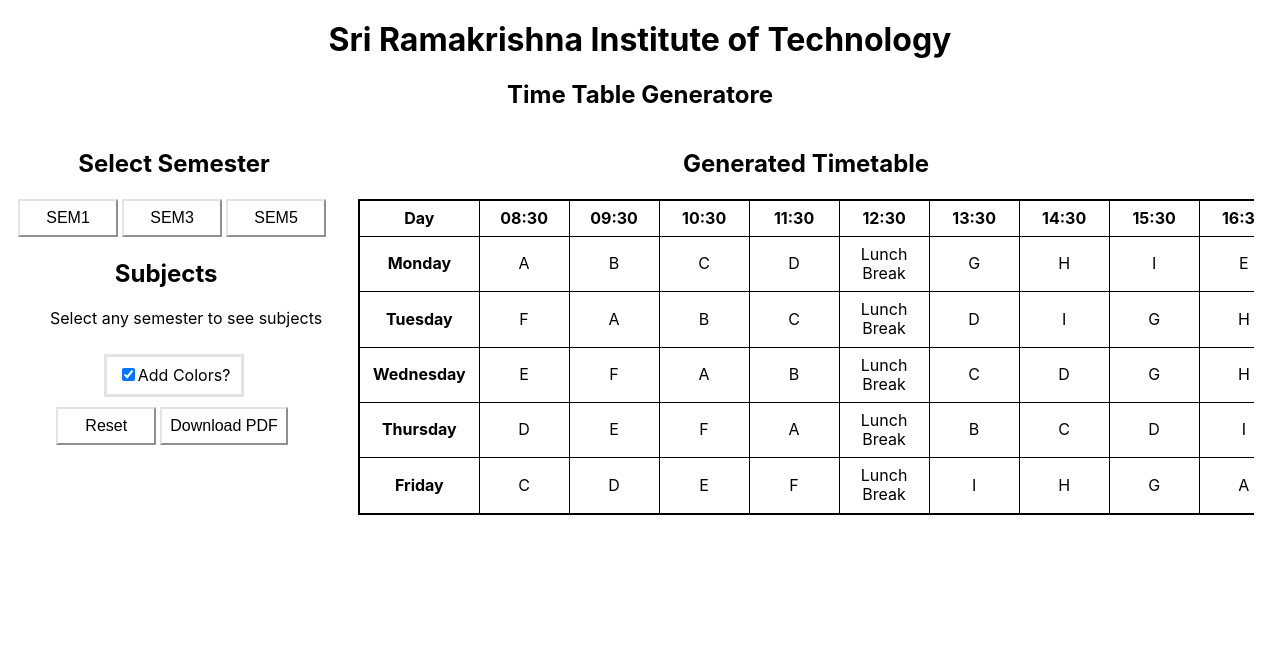
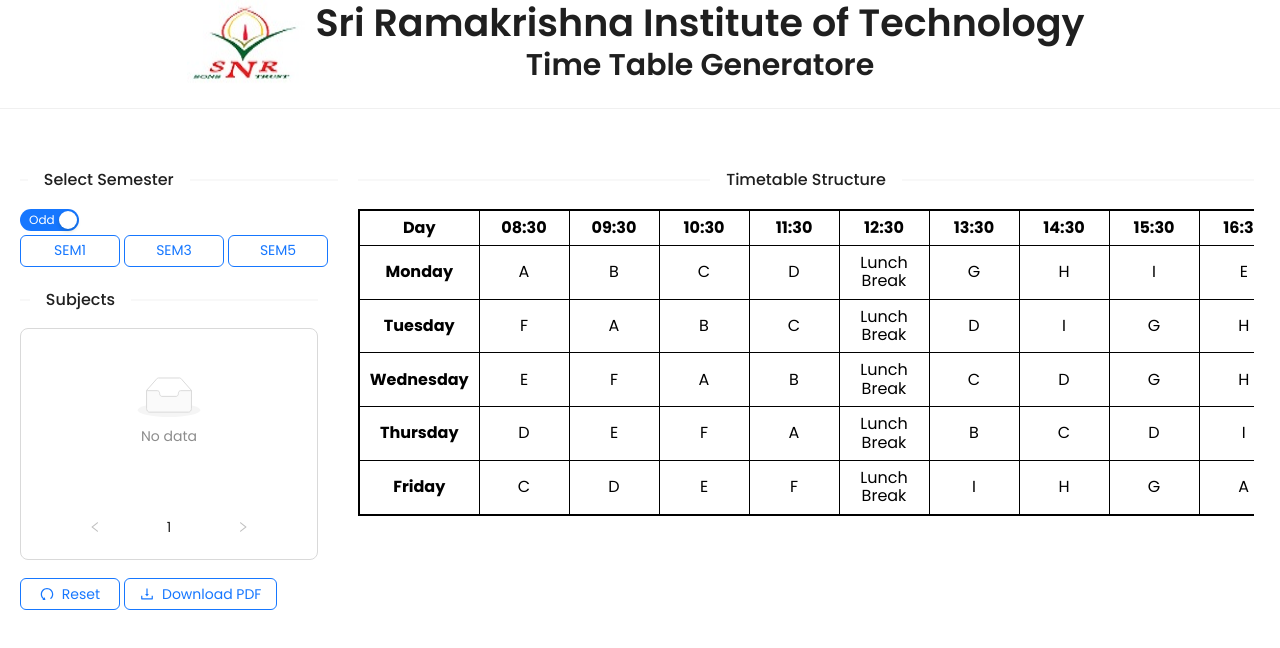
Before and after one commit to Ruthesh-Muniraj/time-table-react, a React (Create React App) app: page / in a window 1280 px wide. Shown: the top 648 px of the page. Built offline with nearby package versions, Linux system fonts and the light colour scheme; the HTML template or start-up script is replaced by a standard one.

Commit message:
new Ui and Download PDF is

```diff
--- a/package.json
+++ b/package.json
@@ -6,6 +6,9 @@
     "@testing-library/jest-dom": "^5.16.5",
     "@testing-library/react": "^13.4.0",
     "@testing-library/user-event": "^13.5.0",
+    "antd": "^5.2.3",
+    "html2canvas": "^1.4.1",
+    "jspdf": "^2.5.1",
     "react": "^18.2.0",
     "react-dom": "^18.2.0",
     "react-scripts": "5.0.1",
--- a/src/App.js
+++ b/src/App.js
@@ -1,76 +1,140 @@
 import React from "react";
 import { courses, schools } from "./constant/data";
+import "antd/dist/reset.css";
+import { Button, Col, Divider, List, Row, Switch, Typography } from "antd";
+import { UndoOutlined, DownloadOutlined } from "@ant-design/icons";
+import html2canvas from "html2canvas";
+import { jsPDF } from "jspdf";
+
 function App() {
   const [semesters, setSemesters] = React.useState([]);
   const [selectedSemester, setSelectedSemester] = React.useState([]);
+  const [isOdd, setIsOdd] = React.useState(true);
 
   const clear = () => {
     setSelectedSemester([]);
-  }
+  };
   React.useEffect(() => {
     const entries = Object.entries(schools);
-    setSemesters(entries)
+    setSemesters(entries);
   }, []);
+
+  function printDocument() {
+    const input = document.getElementById("preview");
+    html2canvas(input, {
+      width: 1200,
+      height: 1200,
+    }).then((canvas) => {
+      const imgData = canvas.toDataURL("image/png");
+      const pdf = new jsPDF();
+      pdf.addImage(imgData, "JPEG", 6, 40, 220, 190);
+      // pdf.output('dataurlnewwindow');
+      pdf.save("timetable.pdf");
+    });
+  }
 
   return (
     <div className="App">
-      <h1>Sri Ramakrishna Institute of Technology</h1>
-      <h2>Time Table Generatore</h2>
+      <Row justify="center" gutter={[16, 16]}>
+        <img src="snr-logo.jpeg" alt="" />
+        <Col>
+          <Typography.Title level={1} style={{ margin: 0 }}>
+            Sri Ramakrishna Institute of Technology
+          </Typography.Title>
+          <Typography.Title level={2} style={{ margin: 0 }}>
+            Time Table Generatore
+          </Typography.Title>
+        </Col>
+      </Row>
+      <Divider />
+      <br />
       <div id="wrapper">
         <div id="controls">
-          <h2>Select Semester</h2>
+          <Divider orientation="left">Select Semester</Divider>
           <div id="school-tabs" className="buttons">
+            <Switch
+              checked={isOdd}
+              checkedChildren="Odd"
+              unCheckedChildren="Evre"
+              onChange={() => {
+                setIsOdd(!isOdd);
+                setSelectedSemester([]);
+              }}
+            />
+            <br />
             {semesters &&
               semesters.map((semester) => {
+                const sem = semester[0].split("SEM").slice(1).join("");
+                if (isOdd && sem % 2 !== 0) {
                   return (
-                  <button
+                    <Button
+                      type={"primary"}
+                      ghost={selectedSemester === semester ? false : true}
                       onClick={() => setSelectedSemester(semester)}
                       key={semester[0]}
                     >
                       {semester[0]}
-                  </button>
+                    </Button>
                   );
+                } else if (!isOdd && sem % 2 === 0) {
+                  return (
+                    <Button
+                      type={
+                        selectedSemester === semester ? "primary" : "default"
+                      }
+                      onClick={() => setSelectedSemester(semester)}
+                      key={semester[0]}
+                    >
+                      {semester[0]}
+                    </Button>
+                  );
+                }
               })}
           </div>
           <div id="school-list" className="school">
-            <h2>Subjects</h2>
-            <ul>
-              {selectedSemester.length
-                ? selectedSemester[1]?.courses?.map((course) => {
-                    return (
-                      <li key={course} className="course">
-                        {courses[course].name}
-                      </li>
-                    );
-                  })
-                : "Select any semester to see subjects"}
-            </ul>
+            <Divider orientation="left">Subjects</Divider>
+            <List
+              pagination={{ defaultPageSize: 6 }}
+              size="small"
+              bordered
+              dataSource={selectedSemester[1]?.courses}
+              renderItem={(course) => (
+                <List.Item>{courses[course].name}</List.Item>
+              )}
+            />
           </div>
-
+          <br />
+          <br />
           <div className="buttons">
-            <div>
-              <input type="checkbox" id="color" checked />
-              <label for="color">Add Colors?</label>
-              <br />
-            </div>
-            {/* <button type="button" id="gen-code">
-              Generate with Codes
-            </button>
-            <button type="button" id="gen-nick">
-              Generate with Nicknames
-            </button> */}
-            <button id="reset" onClick={clear}>
+            <Button
+              type={"primary"}
+              ghost
+              id="reset"
+              onClick={clear}
+              icon={<UndoOutlined />}
+            >
               Reset
-            </button>
-            <button type="button" id="pdf">
+            </Button>
+            <Button
+              type={"primary"}
+              ghost
+              id="pdf"
+              onClick={printDocument}
+              icon={<DownloadOutlined />}
+            >
               Download PDF
-            </button>
+            </Button>
           </div>
         </div>
         <div id="preview">
-          <h2>Generated Timetable</h2>
+          <Divider orientation="center">
+            {selectedSemester.length
+              ? `Generated Timetable for ${selectedSemester[0]}`
+              : "Timetable Structure"}
+          </Divider>
           <div id="tab">
             <table>
+              <thead>
                 <tr>
                   <th scope="col">Day</th>
                   <th scope="col">08:30</th>
@@ -83,7 +147,8 @@
                   <th scope="col">15:30</th>
                   <th scope="col">16:30</th>
                 </tr>
-
+              </thead>
+              <tbody>
                 <tr>
                   <th scope="row">Monday</th>
                   <td className="A">A</td>
@@ -148,6 +213,7 @@
                   <td className="G">G</td>
                   <td className="A">A</td>
                 </tr>
+              </tbody>
             </table>
           </div>
           <h2 id="h2leg" className="hidden">
--- a/src/constant/data.js
+++ b/src/constant/data.js
@@ -19,11 +19,11 @@
 
 export let schools = {
   SEM1: new School("C", "School of Chemical Sciences", []),
-  //SEM2: new School("B", "School of Biological Sciences", []),
+  SEM2: new School("B", "School of Biological Sciences", []),
   SEM3: new School("P", "School of Physical Sciences", []),
-  //SEM4: new School("M", "School of Mathematical Sciences", []),
+  SEM4: new School("M", "School of Mathematical Sciences", []),
   SEM5: new School("CS", "School of Computer Sciences", []),
-  //SEM6: new School("H", "School of Humanities and Social Sciences", []),
+  SEM6: new School("H", "School of Humanities and Social Sciences", []),
 };
 
 export let courses = {
--- a/src/index.css
+++ b/src/index.css
@@ -1,21 +1,16 @@
+@import url('https://fonts.googleapis.com/css2?family=Poppins:wght@400;500;600;700&display=swap');
 body {
   margin: 0;
-  font-family: -apple-system, BlinkMacSystemFont, 'Segoe UI', 'Roboto', 'Oxygen',
-    'Ubuntu', 'Cantarell', 'Fira Sans', 'Droid Sans', 'Helvetica Neue',
-    sans-serif;
   -webkit-font-smoothing: antialiased;
   -moz-osx-font-smoothing: grayscale;
 }
 
-code {
-  font-family: source-code-pro, Menlo, Monaco, Consolas, 'Courier New',
-    monospace;
-}
 
 *,
 *::before,
 *::after {
     box-sizing: border-box;
+    font-family: 'Poppins', sans-serif !important;
 }
 
 html {
@@ -44,7 +39,7 @@
 }
 
 .buttons {
-    text-align: center;
+    /* text-align: center; */
 }
 
 .buttons > button {
@@ -68,6 +63,7 @@
 h1,
 h2 {
     text-align: center;
+    font-weight: 600 !important;
 }
 
 table {
@@ -109,9 +105,6 @@
 .school ul {
     list-style: none;
 }
-.school ul li {
-    margin-left: 0.4em;
-}
 
 #tab {
     overflow-x: scroll;
@@ -143,6 +136,7 @@
         display: grid;
         grid-template-areas: "controls preview";
         column-gap: 20px;
+        margin-inline: 2rem;
     }
 
     #controls {
```
Also changed, not shown: public/snr-logo.jpeg (added), 1 other file (tests, documents, lock files or other folders). Lines whose indentation alone changed are shown as unchanged.
